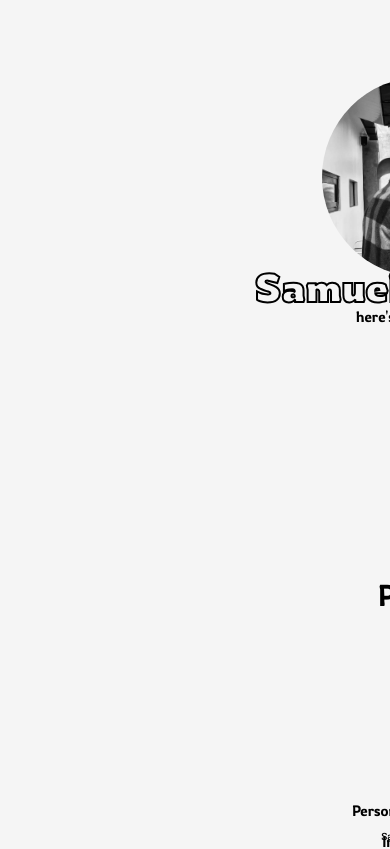
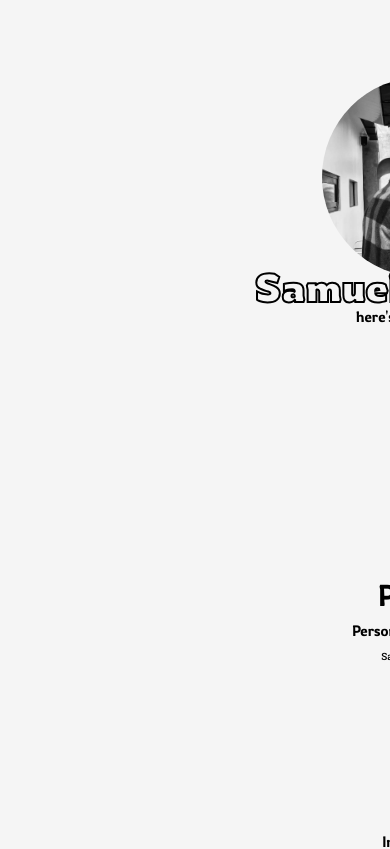
Before and after one commit to wllmsawi/SamPortofolio, a plain HTML site: page index.html in a window 390 px wide. Shown: the top 849 px of the page. Drawn offline with Linux system fonts and the light colour scheme.

Commit message:
Update style.css

```diff
--- a/style.css
+++ b/style.css
@@ -314,7 +314,7 @@ h3 {
     font-size: 15px;
     margin-left: auto;
     position: relative;
-    margin-top: -100px;
+    margin-top: -280px;
     margin-right: auto;
     text-align: center;
   }
```
